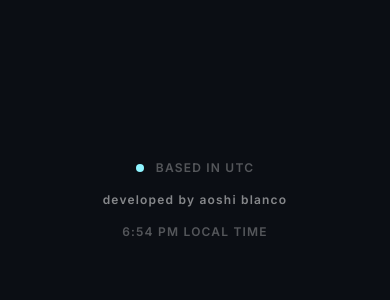
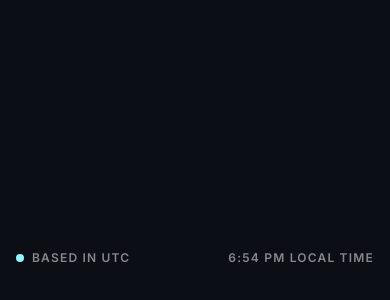
Before and after one commit to Aoshi346/Personal_Portfolio, a React (Vite) app: page / in a window 390 px wide. Shown: the part 6588-6888 px from the top of the page. Before the commit the page ends 6860 px from the top, so only its background shows below. Built offline with nearby package versions, Linux system fonts and the light colour scheme; the HTML template or start-up script is replaced by a standard one; a web font is replaced by a local one.

Commit message:
feat: Update footer layout and styling for improved visibility and responsiveness

```diff
--- a/src/components/dom/Sections.tsx
+++ b/src/components/dom/Sections.tsx
@@ -588,9 +588,9 @@ export default function Sections({ language, loaded }: { language: Language, loa
       </section>
 
       {/* Spacing & Live Footer */}
-      <div className="h-[20vh] relative">
-        <div className="absolute bottom-8 left-12 md:left-24 right-12 md:right-24 flex flex-col md:flex-row justify-between items-center gap-4 text-white/30 text-xs md:text-sm font-semibold tracking-widest uppercase z-10 pointer-events-none">
-          <div className="flex items-center justify-center md:justify-start gap-3 md:flex-1">
+      <div className="h-[26vh] relative">
+        <div className="fixed bottom-14 left-4 md:bottom-16 md:left-8 right-4 md:right-8 flex flex-row flex-wrap justify-between items-center gap-3 text-white/50 text-xs md:text-sm font-semibold tracking-widest uppercase z-[210] pointer-events-none">
+          <span className="flex items-center gap-2">
             <span className="relative flex h-2 w-2">
               <span className="animate-ping absolute inline-flex h-full w-full rounded-full bg-[var(--primary)] opacity-75"></span>
               <span className="relative inline-flex rounded-full h-2 w-2 bg-[var(--primary)]"></span>
@@ -601,15 +601,9 @@ export default function Sections({ language, loaded }: { language: Language, loa
               .timeZone.split("/")
               .pop()
               ?.replace("_", " ") || "Your City"}
-          </div>
+          </span>
 
-          <div className="md:flex-1 text-center text-white/50 lowercase">
-            {t.contact.developedBy} Aoshi Blanco
-          </div>
-
-          <div className="md:flex-1 text-center md:text-right">
-            {formattedTime} {t.contact.time}
-          </div>
+          <span>{formattedTime} {t.contact.time}</span>
         </div>
       </div>
     </div>
```
